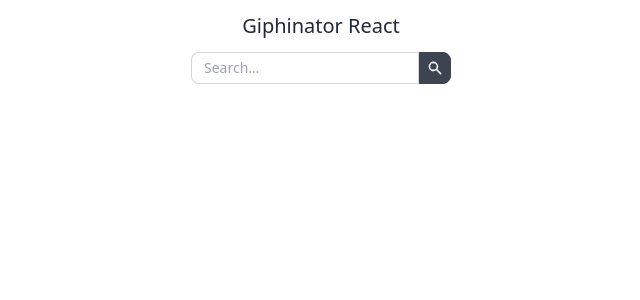
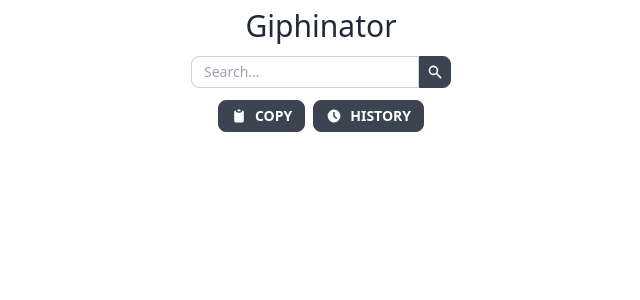
Before and after one commit to stevorr/gifinator-react, a React (Create React App) app: page / in a window 1280 px wide. Shown: the top 300 px of the page, without its empty margins (319-959 px from the left). Built offline with nearby package versions, Linux system fonts and the light colour scheme; no server answers.

Commit message:
refactored

```diff
--- a/src/App.jsx
+++ b/src/App.jsx
@@ -1,35 +1,70 @@
 import Form from './components/Form'
 import Giphy from './components/Giphy'
-import CopyToClipboard from './components/CopyToClipboard'
+import ClipboardButton from './components/ClipboardButton'
+import History from './components/History'
 import { useState, useEffect, useCallback, createContext } from 'react'
+import ShowHistoryButton from './components/ShowHistoryButton'
 
 export const AppContext = createContext();
 
 export default function App() {
   const [query, setQuery] = useState(null)
   const [data, setData] = useState(null)
+  const [drawerOpen, setDrawerOpen] = useState(false)
+  const [history, setHistory] = useState([])
+
+  const fetchRandomData = useCallback(async () => {
+    const res = await fetch('https://api.giphy.com/v1/gifs/random?' + new URLSearchParams({
+      api_key: process.env.REACT_APP_GIPHY_API_KEY
+    }))
+    const json = await res.json()
+    setData(json.data)
+    setHistory(h => [...h, json.data])
+  }, [])
 
   const fetchData = useCallback(async () => {
     const res = await fetch('https://api.giphy.com/v1/gifs/search?' + new URLSearchParams({
       api_key: process.env.REACT_APP_GIPHY_API_KEY,
-      q: query ?? 'hmm',
+      q: query,
       limit: 1
     }))
     const json = await res.json()
-    setData(json)
+    setData(json.data[0])
+    setHistory(h => [...h, json.data[0]])
   }, [query])
 
   useEffect(() => {
-    fetchData()
-  }, [fetchData])
+    query ? fetchData() : fetchRandomData()
+  }, [query, fetchData, fetchRandomData])
+
+  const handleClickOfftoClose = (e) => {
+    if (drawerOpen && !document.getElementById('history').contains(e.target)) {
+      setDrawerOpen(false)
+    }
+  }
 
   return (
-    <AppContext.Provider value={{ data, setQuery }}>
-      <div className="flex flex-col flex-auto items-center">
-        <span className="text-xl m-3">Giphinator React</span>
-        <Form />
-        {data && <Giphy />}
-        <CopyToClipboard />
+    <AppContext.Provider value={{ data, setQuery, history, setHistory, setDrawerOpen }}>
+      <div className="drawer drawer-end h-screen w-full" onClick={handleClickOfftoClose}>
+        <input id="history-drawer" type="checkbox" className="drawer-toggle" checked={drawerOpen} readOnly />
+        <div className="drawer-content my-2">
+          <div className="flex flex-col flex-initial items-center gap-3">
+            <span className="text-3xl">Giphinator</span>
+            <Form />
+            {data && <Giphy />}
+            <div className="flex flex-row gap-2">
+              <ClipboardButton />
+              <ShowHistoryButton />
+            </div>
+          </div>
+        </div>
+        <div className="drawer-side">
+          <label htmlFor="history-drawer" className="drawer-overlay"></label>
+          <ul id="history" className="menu p-4 w-80 overflow-y-auto bg-base-100 text-base-content">
+            <span className="text-xl mb-2">History</span>
+            <History />
+          </ul>
+        </div>
       </div>
     </AppContext.Provider>
   );
--- /dev/null
+++ b/src/components/ClipboardButton.jsx
@@ -0,0 +1,28 @@
+import { ClipboardIcon } from '@heroicons/react/solid'
+import { useState, useContext } from 'react'
+import { AppContext } from '../App'
+
+export default function CopyToClipboard() {
+    const context = useContext(AppContext)
+    const [tooltip, setTooltip] = useState(false)
+
+    const copy = async () => {
+        if (context.data) {
+            await navigator.clipboard.writeText(context.data.images.original.url);
+            showToolTip()
+        }
+    }
+
+    const showToolTip = () => {
+        setTooltip(true)
+        setTimeout(() => setTooltip(false), 1300);
+    }
+
+    return (
+        <div className={`${tooltip && 'tooltip tooltip-primary tooltip-open'}`} data-tip="Copied!">
+            <button className="btn btn-sm gap-2" onClick={copy}>
+                <ClipboardIcon className="w-4 h-4" /><span>Copy</span>
+            </button>
+        </div>
+    )
+}
--- a/src/components/CopyToClipboard.jsx
+++ /dev/null
@@ -1,15 +0,0 @@
-import { useContext } from 'react'
-import { AppContext } from '../App'
-
-export default function CopyToClipboard() {
-    const context = useContext(AppContext)
-
-    const copy = async () => {
-        await navigator.clipboard.writeText(context.data.data[0].images.original.url);
-    }
-
-    return context.data &&
-        <button className="btn btn-sm gap-2" onClick={copy}>
-            Copy to Clipboard
-        </button>
-}
--- a/src/components/Form.jsx
+++ b/src/components/Form.jsx
@@ -11,7 +11,8 @@ export default function Form() {
     }
 
     const handleSubmit = () => {
-        context.setQuery(input)
+        input &&
+            context.setQuery(input)
         setInput('')
     }
 
--- a/src/components/Giphy.jsx
+++ b/src/components/Giphy.jsx
@@ -4,8 +4,9 @@ import { AppContext } from '../App'
 export default function Giphy() {
     const context = useContext(AppContext)
 
-    return context.data &&
-        <div className="m-3">
-            <img src={context.data.data[0].images.original.url} alt={context.data.data[0].title} />
+    return (
+        <div className={`m-3`}>
+            <img src={context.data.images.original.url} alt={context.data.title} />
         </div>
+    )
 }
--- /dev/null
+++ b/src/components/History.jsx
@@ -0,0 +1,17 @@
+import { useContext } from 'react'
+import { AppContext } from '../App'
+
+export default function History() {
+    const context = useContext(AppContext)
+
+    return (
+        <div className=" items-center carousel carousel-vertical rounded-box">
+            {context.history.map((item, i) => {
+                return item &&
+                    <div className="carousel-item h-40" key={i}>
+                        <img src={item.images.original.url} alt={item.title} />
+                    </div>
+            })}
+        </div>
+    )
+}
--- /dev/null
+++ b/src/components/ShowHistoryButton.jsx
@@ -0,0 +1,15 @@
+import { ClockIcon } from '@heroicons/react/solid'
+import { useContext } from 'react'
+import { AppContext } from '../App'
+
+export default function ShowHistoryButton() {
+    const context = useContext(AppContext)
+
+    return (
+        <button htmlFor="my-drawer-4" className="btn btn-sm gap-2"
+            onClick={() => context.setDrawerOpen(true)}>
+            <ClockIcon className="w-4 h-4" />
+            <span>History</span>
+        </button>
+    )
+}
--- a/src/index.js
+++ b/src/index.js
@@ -1,11 +1,7 @@
-// @ts-nocheck
-import { StrictMode } from 'react'
 import { createRoot } from 'react-dom/client'
 import App from "./App"
 import "./index.css"
 
 createRoot(document.getElementById("root")).render(
-  <StrictMode>
-    <App />
-  </StrictMode>
+  <App />
 )
```
